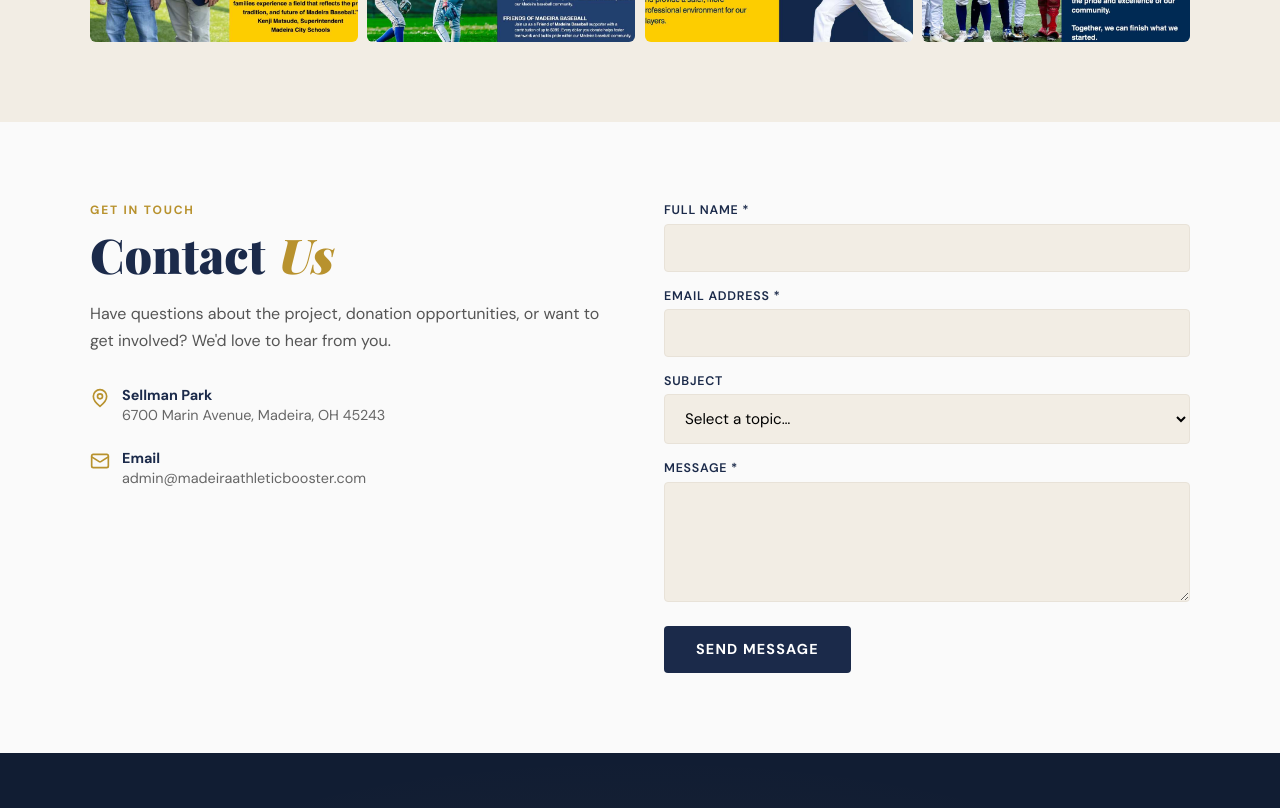
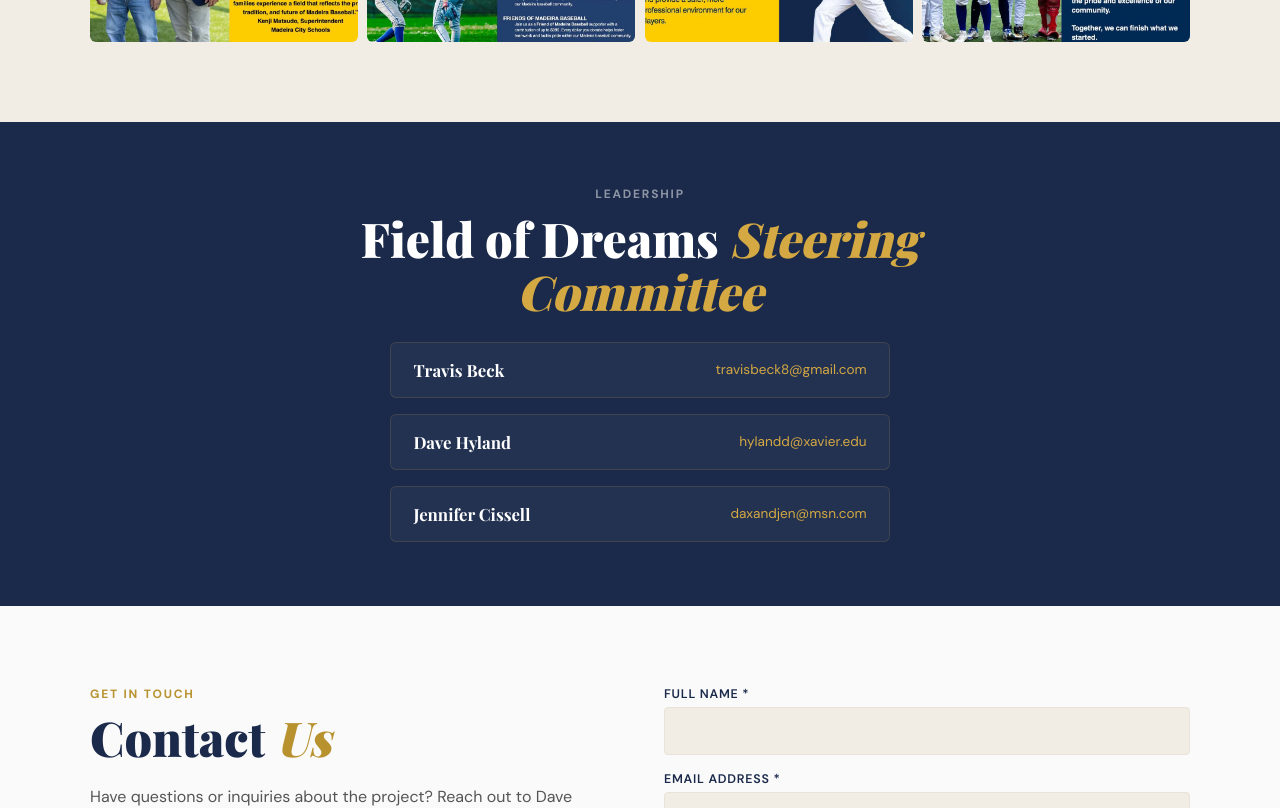
Before and after one commit to jordanbeck8/madeira-field-of-dreams, a React (Vite) app: page / in a window 1280 px wide. Shown: the part 3860-4668 px from the top of the page. Built offline with nearby package versions, Linux system fonts and the light colour scheme; a web font is replaced by a local one.

Commit message:
Add steering committee section, update contact to Dave Hyland

```diff
--- a/src/App.jsx
+++ b/src/App.jsx
@@ -424,6 +424,32 @@ export default function MadeiraFieldOfDreams() {
         </div>
       )}
 
+      {/* STEERING COMMITTEE */}
+      <section style={{ background: "#1B2A4A", padding: "4rem 1.5rem", textAlign: "center" }}>
+        <div style={{ maxWidth: 800, margin: "0 auto" }}>
+          <Reveal>
+            <SectionLabel light>Leadership</SectionLabel>
+            <SectionHeading light>Field of Dreams <em style={{ color: "#D4A843", fontStyle: "italic" }}>Steering Committee</em></SectionHeading>
+            <div style={{ display: "flex", flexDirection: "column", gap: "1rem", maxWidth: 500, margin: "1.5rem auto 0" }}>
+              {[
+                { name: "Travis Beck", email: "travisbeck8@gmail.com" },
+                { name: "Dave Hyland", email: "hylandd@xavier.edu" },
+                { name: "Jennifer Cissell", email: "daxandjen@msn.com" },
+              ].map((member, i) => (
+                <div key={i} style={{
+                  display: "flex", alignItems: "center", justifyContent: "space-between",
+                  background: "rgba(255,255,255,0.04)", border: "1px solid rgba(212,168,67,0.15)",
+                  borderRadius: 6, padding: "1rem 1.4rem",
+                }}>
+                  <span style={{ fontFamily: "var(--fd)", fontWeight: 700, fontSize: "1.05rem", color: "#fff" }}>{member.name}</span>
+                  <a href={"mailto:" + member.email} style={{ color: "#D4A843", fontSize: "0.85rem", textDecoration: "none" }}>{member.email}</a>
+                </div>
+              ))}
+            </div>
+          </Reveal>
+        </div>
+      </section>
+
       {/* CONTACT */}
       <section id="contact" style={{ background: "#FAFAFA", padding: "5rem 1.5rem" }}>
         <div style={{ maxWidth: 1100, margin: "0 auto", display: "grid", gridTemplateColumns: "repeat(auto-fit, minmax(min(100%, 400px), 1fr))", gap: "3rem" }}>
@@ -431,7 +457,7 @@ export default function MadeiraFieldOfDreams() {
             <SectionLabel>Get in Touch</SectionLabel>
             <SectionHeading>Contact <em style={{ color: "#B8922E", fontStyle: "italic" }}>Us</em></SectionHeading>
             <p style={{ color: "#555", marginBottom: "2rem", fontSize: "1rem", lineHeight: 1.7 }}>
-              Have questions about the project, donation opportunities, or want to get involved? We'd love to hear from you.
+              Have questions or inquiries about the project? Reach out to Dave Hyland and we'll get back to you.
             </p>
             <div style={{ display: "flex", gap: "0.75rem", alignItems: "flex-start", marginBottom: "1.5rem" }}>
               <MapPin size={20} color="#B8922E" style={{ marginTop: 2, flexShrink: 0 }} />
@@ -444,7 +470,7 @@ export default function MadeiraFieldOfDreams() {
               <Mail size={20} color="#B8922E" style={{ marginTop: 2, flexShrink: 0 }} />
               <div>
                 <strong style={{ color: "#1B2A4A", fontSize: "0.9rem", display: "block" }}>Email</strong>
-                <span style={{ color: "#666", fontSize: "0.9rem" }}>admin@madeiraathleticbooster.com</span>
+                <span style={{ color: "#666", fontSize: "0.9rem" }}>hylandd@xavier.edu</span>
               </div>
             </div>
           </Reveal>
```
